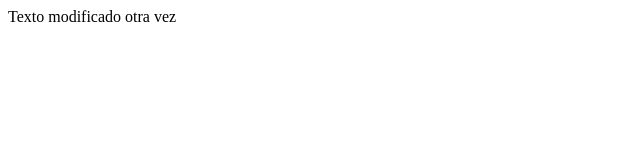
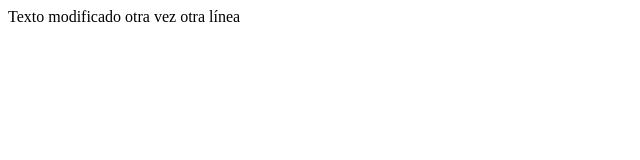
Before and after one commit to CristianPSab/git-curso-test, a plain HTML site: page index.html in a window 1280 px wide. Shown: the full height of the page, 0-640 px from the left. Drawn offline with Linux system fonts and the light colour scheme.

Commit message:
commit prueba de pull

```diff
--- a/index.html
+++ b/index.html
@@ -8,5 +8,7 @@
     Texto modificado
 
     otra vez
+
+    otra línea
   </body>
 </html>
```
